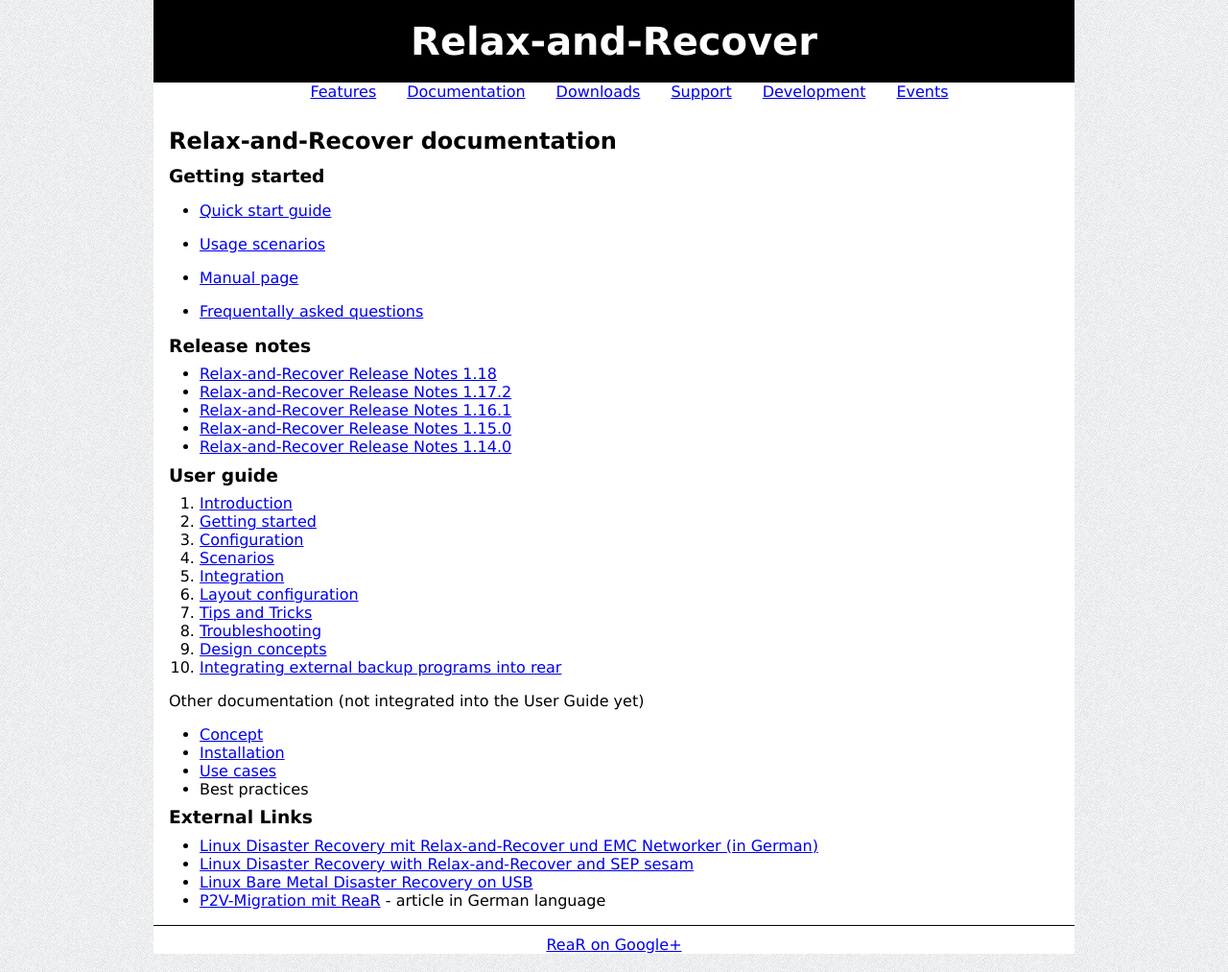
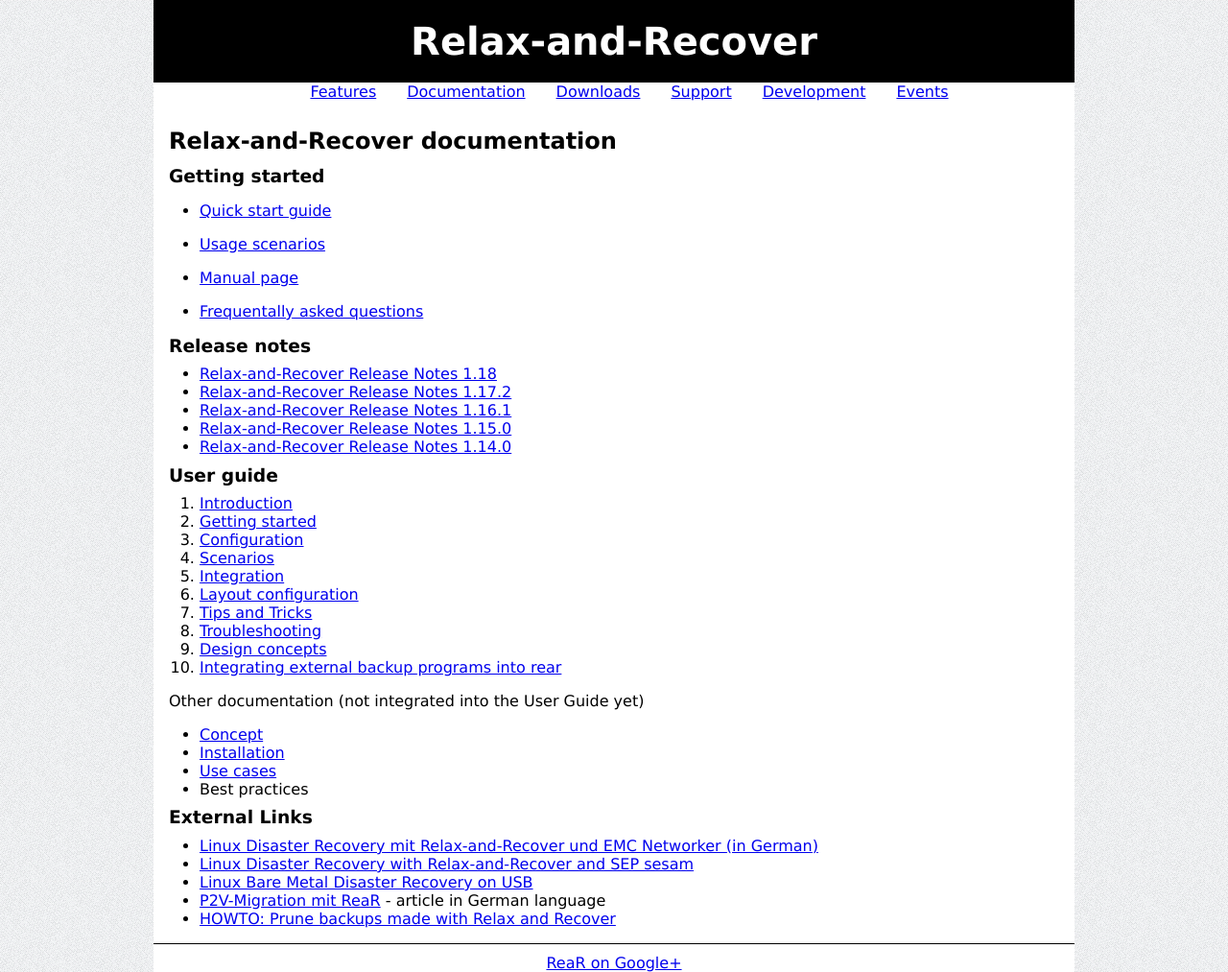
Before and after one commit to rear/rear.github.com, a Jekyll site: the page built from documentation/index.md, in a window 1280 px wide. Shown: the whole page at 96% size. Built offline with Jekyll 4.4.1, drawn with Linux system fonts in a browser that asks for light colours; comment, search, counter and statistics services are not loaded.

Commit message:
HOWTO: Prune backups made with Relax and Recover added to documentation external links

```diff
--- a/documentation/index.md
+++ b/documentation/index.md
@@ -49,3 +49,4 @@
  - [Linux Disaster Recovery with Relax-and-Recover and SEP sesam](http://wiki.sepsoftware.com/wiki/index.php/Disaster_Recovery_for_Linux_3.0_en)
  - [Linux Bare Metal Disaster Recovery on USB](http://www.cloudconsulted.com/cloud/linux-labs/linux-bare-metal-disaster-recovery-on-usb)
  - [P2V-Migration mit ReaR](http://www.heise.de/ix/heft/Umzugshilfe-2458904.html) - article in German language
+ - [HOWTO: Prune backups made with Relax and Recover](https://www.harperink.de/?p=2735)
```
